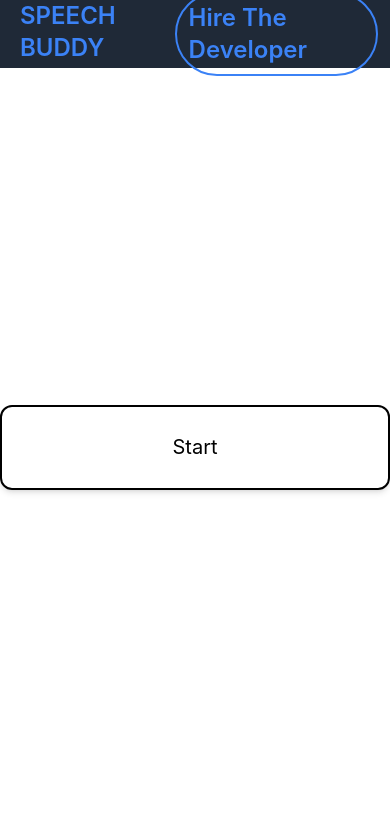
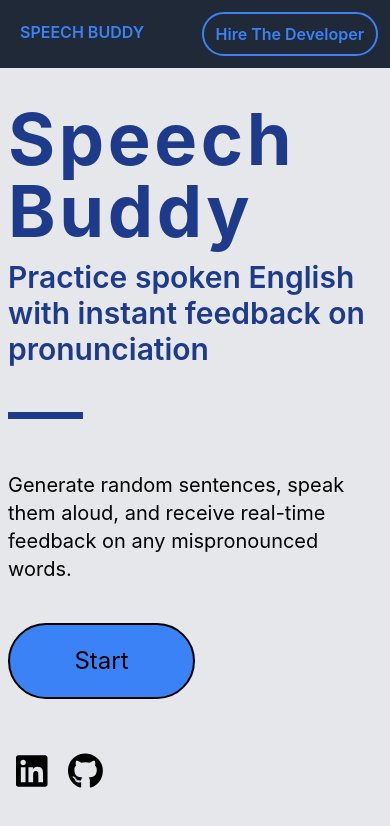
Before and after one commit to uuutsav/speech-buddy-client, a React (Create React App) app: page / in a window 390 px wide. Shown: the top 826 px of the page. Built offline with nearby package versions, Linux system fonts and the light colour scheme.

Commit message:
Add information on landing page and usage. Responsive design changes.

```diff
--- a/package.json
+++ b/package.json
@@ -5,6 +5,12 @@
   "proxy": "http://localhost:5000",
   "private": true,
   "dependencies": {
+    "@fortawesome/fontawesome-free": "^6.6.0",
+    "@fortawesome/fontawesome-svg-core": "^6.6.0",
+    "@fortawesome/free-brands-svg-icons": "^6.6.0",
+    "@fortawesome/free-regular-svg-icons": "^6.6.0",
+    "@fortawesome/free-solid-svg-icons": "^6.6.0",
+    "@fortawesome/react-fontawesome": "^0.2.2",
     "@testing-library/jest-dom": "^5.17.0",
     "@testing-library/react": "^13.4.0",
     "@testing-library/user-event": "^13.5.0",
--- a/src/App.jsx
+++ b/src/App.jsx
@@ -1,5 +1,4 @@
 import React, { useState } from 'react'
-import axios from 'axios';
 import './App.css';
 import Navbar from './Components/Navbar';
 import Button from './Components/Button';
@@ -11,6 +10,8 @@ import { initializeSpeechRecognition } from './utils/speechRecognition';
 import analyseMistakes from './utils/analyseMistakes';
 import { getRandomInt } from './utils/RandomIntGenerator.mjs';
 import data from "./data/Facts.mjs"
+import { FontAwesomeIcon } from '@fortawesome/react-fontawesome'
+import { faGithub, faLinkedin } from '@fortawesome/free-brands-svg-icons';
 
 // let transcript = '';
 const recognition = initializeSpeechRecognition();
@@ -88,25 +89,57 @@ const App = () => {
     }
 
     return (
-        <div className='App overflow-hidden h-[100vh] '>
+        <div className='App overflow-hidden h-[100vh] bg-gray-200'>
             <Navbar />
 
             {/* Start Screen  */}
             <div className={` ${isStart ? "hidden" : "flex"} start z-50 h-[90vh] w-[100vw] flex flex-col justify-center items-center `}>
-                <Button text={"Start"} onClickHandler={randomSentenceGenerator} className={`w-[80vw] h-[10vh] `} />
+                <div className='left-parent p-2 lg:w-1/2 flex flex-col justify-center '>
+                    <h1 className='text-7xl lg:text-9xl text-blue-900 font-bold z-50 tracking-wider '>
+                        Speech Buddy
+                    </h1>
+                    <h2 className='text-3xl font-semibold my-3 text-blue-900'>
+                        Practice spoken English with instant feedback on pronunciation
+                    </h2>
+                    <hr className='h-2 w-1/5 my-8 bg-blue-900'></hr>
+                    <p className='text-xl my-5 '>
+                        Generate random sentences, speak them aloud, and receive real-time feedback on any mispronounced words.
+                    </p>
+                    <div className="buttons my-5 flex gap-5 ">
+                        <div
+                            className='px-8 py-5 w-1/2 text-2xl md:text-3xl text-center bg-blue-500 rounded-full border-2 border-black cursor-pointer duration-150 hover:scale-110 '
+                            onClick={randomSentenceGenerator}
+                        >
+                            Start
+                        </div>
+                    </div>
+                    <div className="socials mt-8 px-2 text-4xl flex gap-5  ">
+                        <a
+                            href="http://www.linkedin.com/in/kumar-utsav-638914239/"
+                            target='_blank'
+                            className='cursor-pointer duration-150 hover:scale-125'
+                        >
+                            <FontAwesomeIcon icon={faLinkedin} />
+                        </a>
+                        <a
+                            href="https://github.com/uuutsav//"
+                            target='_blank'
+                            className='cursor-pointer duration-150 hover:scale-125'
+                        >
+                            <FontAwesomeIcon icon={faGithub} />
+                        </a>
+                    </div>
+                </div>
+                {/* <Button text={"Start"} onClickHandler={randomSentenceGenerator} className={`w-[80vw] h-[10vh] `} /> */}
             </div>
 
             <div id='content' className="content px-3 h-[90vh] flex flex-col justify-between md:px-[23vw] ">
-                <div className="instruction text-center p-3 h-1/10 text-xl font-semibold group cursor-pointer ">
+                <div className="instruction p-3 h-1/10 text-xl font-semibold group cursor-pointer ">
                     <h3>
-                        Speak and Improve your Spoken English
+                        Click <span className='text-green-500'>Tap to Speak</span> to start recording your voice.<br></br>
+                        Click <span className='text-blue-500'>Next</span> to generate the next sentence.<br></br>
+                        Words highlighted in <span className='text-red-500'>Red</span> indicate pronunciation errors.
                     </h3>
-                    <h4 className='text-sm text-gray-500 hidden group-hover:block duration-125'>
-                        {"Click Next to generate a new sentence"}
-                    </h4>
-                    <h4 className='text-sm text-gray-500 hidden group-hover:block duration-125'>
-                        {"Repeat the sentance and know the words you pronounced wrong."}
-                    </h4>
                 </div>
 
                 <div className={`p-2 border-2 border-gray-500 h-8/10 rounded-xl h-[70%] overflow-scroll scrollbar scrollbar-thumb-blue-500 `}>
--- a/src/Components/Navbar.jsx
+++ b/src/Components/Navbar.jsx
@@ -4,10 +4,10 @@ const Navbar = () => {
     return (
         <nav className="navbar w-full h-[8vh] bg-gray-800 flex flex-col justify-center ">
             <div className='flex justify-between p-3 md:px-[23vw]'>
-                <div className="navbar-logo text-2xl text-blue-500 font-semibold p-2 ">
+                <div className="navbar-logo md:text-2xl text-blue-500 font-semibold p-2 ">
                     SPEECH BUDDY
                 </div>
-                <div className="navbar-logo text-2xl text-blue-500 font-semibold border-2 border-blue-500 py-2 px-3 rounded-full duration-150 hover:scale-110 ">
+                <div className="navbar-logo md:text-2xl text-blue-500 font-semibold border-2 border-blue-500 py-2 px-3 rounded-full duration-150 hover:scale-110 hover:bg-blue-500 hover:text-gray-800 ">
                     <a href="mailto:utsav.will.work@gmail.com?cc=21051903@kiit.ac.in&subject=Hiring%20Related%20Communication&">Hire The Developer</a>
                 </div>
             </div>
```
Also changed, not shown: 1 other file (tests, documents, lock files or other folders).
